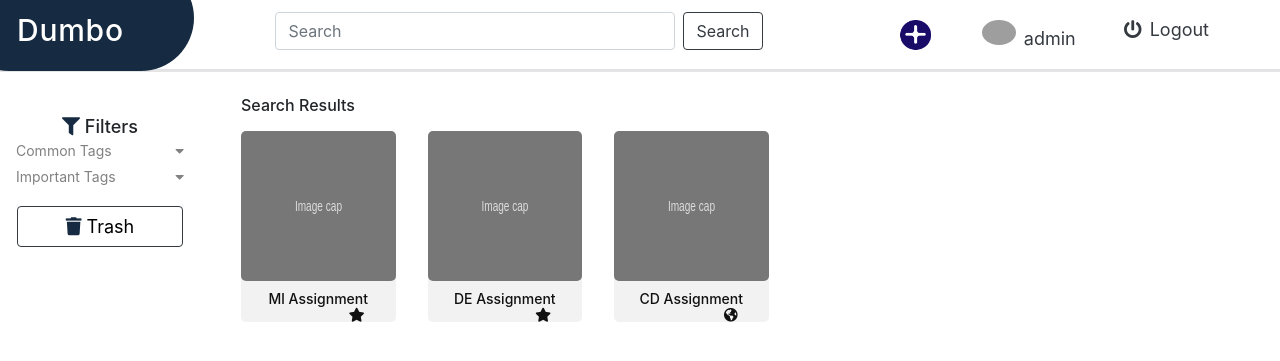
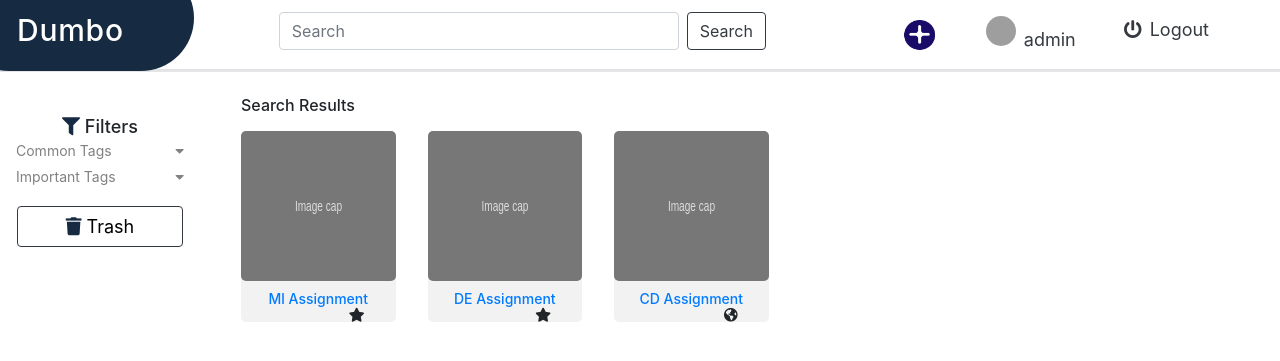
Before and after one commit to Lokesh-pavan-kumar/dumbo, a Django app: template documents/templates/documents/search_results.html in a window 1280 px wide. Shown: the top 361 px of the page. Run offline with Django 3.2, Linux system fonts and the light colour scheme; data comes from the database, SQL or seed files in the repository; tables that the repository leaves empty hold one stand-in row (values such as "Sample post"); the template is opened without the code that fills it: values that come from a table or form of the project are taken from there, most other values are stand-ins (such as "Sample title", 1, 10 or a date in 2020); parts of the project's set-up code (start-up, migrations or seed data) failed here and were passed over; some libraries are stand-ins or nearby versions; grey boxes are pictures that could not be loaded.

Commit message:
added links to search results page

```diff
--- a/documents/templates/documents/base.html
+++ b/documents/templates/documents/base.html
@@ -242,8 +242,8 @@ input, select {
       <li class="nav-item px-3   ml-auto">
         <a class="nav-link" href="#" data-toggle="modal" data-target="#form"><img class="img-fluid" style="height: 35px" src="{% static "accounts/add file.png" %}" alt=""></a>
       </li>
-      <li class="nav-item px-3 pt-1 ml-auto">
-        <a class="nav-link text-dark" style="font-size: 18px;font-family: {% static "accounts/ Montserrat-Medium.ttf" %};" href="{% url "profile" %}"><img style="height: 25px" class="img-fluid rounded-circle mr-2"src="{{ profile.image }}" alt="">{{ profile.user.username }}</a>
+      <li class="nav-item px-3  ml-auto">
+        <a class="nav-link text-dark" style="font-size: 18px;font-family: {% static "accounts/ Montserrat-Medium.ttf" %};" href="{% url "profile" %}"><img style="height: 30px;width: 30px" class="img-fluid rounded-circle mr-2"src="{{ profile.image.url }}" alt="">{{ profile.user.username }}</a>
       </li>
         <li class="nav-item px-3 pt-1 ml-auto">
             <a class="nav-link text-dark" style="font-size: 18px;font-family: {% static "accounts/ Montserrat-Medium.ttf" %};" href="{% url 'logout' %}"><i class="fas fa-power-off pr-2"></i>Logout</a>
--- a/documents/templates/documents/search_results.html
+++ b/documents/templates/documents/search_results.html
@@ -35,7 +35,8 @@
                 <a id="golink" style="color: #111111;cursor: auto" href="#"><div class="container column p-0 m-3" >
                     <img src="{% static "accounts/imagecap.svg" %}" alt="" style="height: 150px;width: 100%;border-radius: 5px">
                     <div class="container-fluid">
-                        <h5 class="text-center pt-2" style="font-family: {% static "accounts/Montserrat-Medium.ttf" %};font-size: 14px">{{ document.name }}
+                        <h5 class="text-center py-2" style="font-family: {% static "accounts/Montserrat-Medium.ttf" %};font-size: 14px">
+                            <a href="{{ document.path.url }}" target="_blank" style="text-decoration: none">{{ document.name }}</a>
                             {% if document.is_public %}
                             <i style="float: right;" class="pr-3 fas fa-globe-americas"></i>
                             {% endif %}
```
